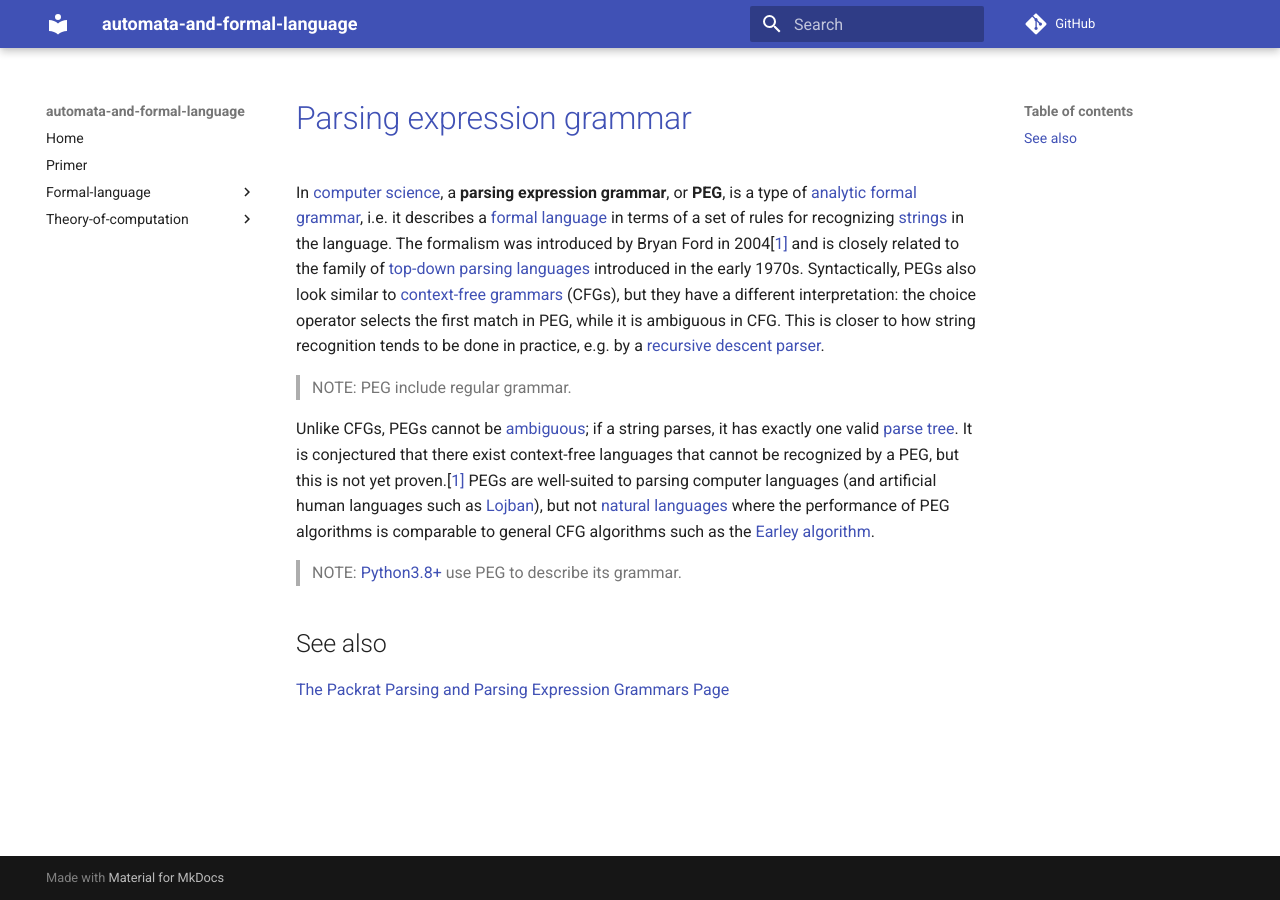
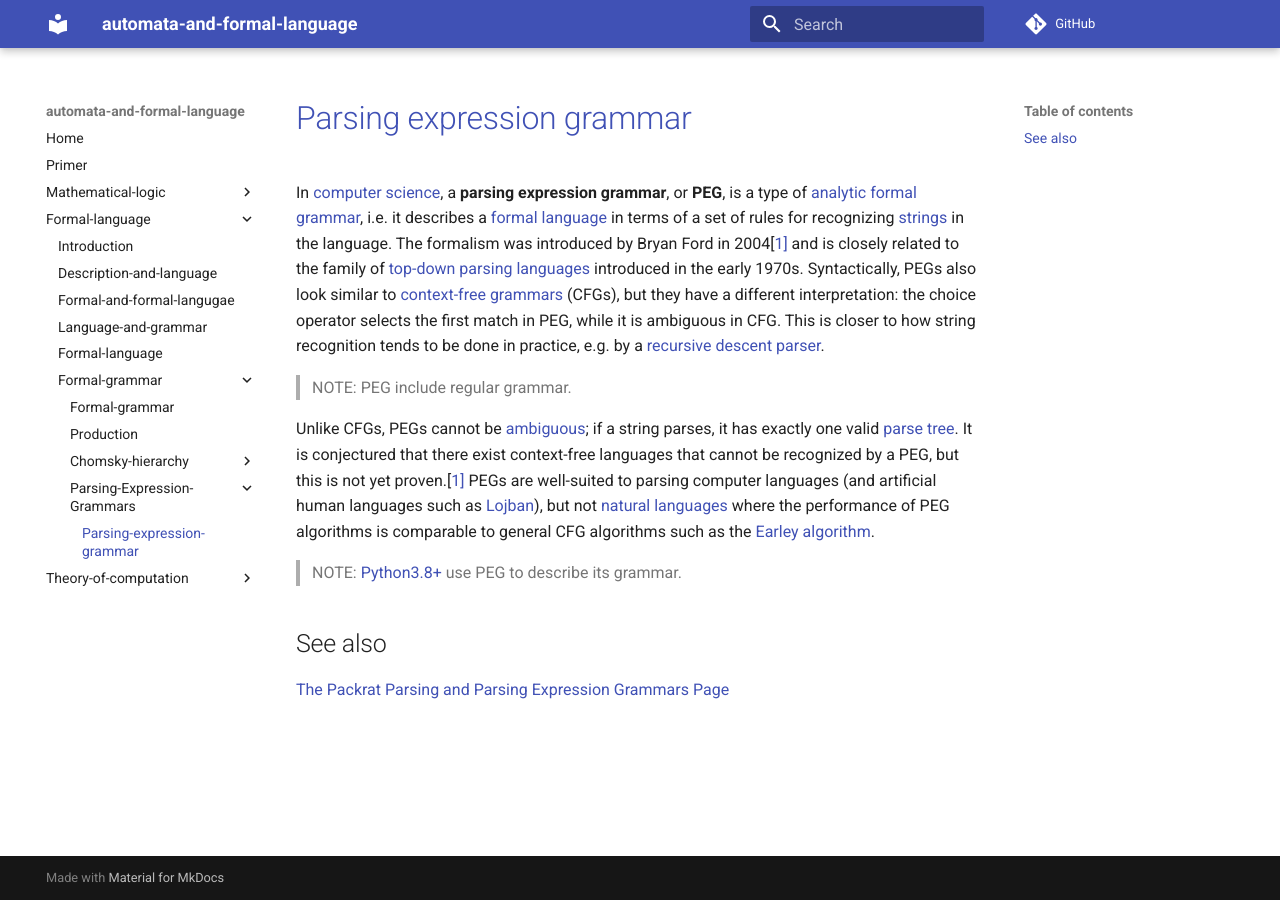
Before and after one commit to dengking/Language, an MkDocs documentation site: the page built from docs/Formal-language/Formal-grammar/Parsing-Expression-Grammars/Parsing-expression-grammar.md, in a window 1280 px wide. Built offline with MkDocs 1.6.1 and Material for MkDocs 9.7.7, drawn with Linux system fonts in a browser that asks for light colours; comment, search, counter and statistics services are not loaded.

Commit message:
更新内容

```diff
--- a/docs/Formal-language/Formal-grammar/Parsing-Expression-Grammars/mkdocs.yml
+++ b/docs/Formal-language/Formal-grammar/Parsing-Expression-Grammars/mkdocs.yml
@@ -1,2 +1,2 @@
-nav
+nav:
     - Parsing-expression-grammar: Parsing-expression-grammar.md
--- a/mkdocs.yml
+++ b/mkdocs.yml
@@ -8,13 +8,14 @@ markdown_extensions:
 nav:
 - Home: index.md
 - Primer: Primer.md
+- Mathematical-logic:
+  - Introduction: Mathematical-logic/index.md
 - Formal-language:
   - Introduction: Formal-language/index.md
   - Description-and-language: Formal-language/Description-and-language.md
   - Formal-and-formal-langugae: Formal-language/Formal-and-formal-langugae.md
-  - Language: Formal-language/wikipedia-Language.md
-  - Formal-language: Formal-language/wikipedia-Formal-language.md
-  - Formal-system: Formal-language/wikipedia-Formal-system.md
+  - Language-and-grammar: Formal-language/Language-and-grammar.md
+  - Formal-language: Formal-language/Formal-language.md
   - Formal-grammar:
     - Formal-grammar: Formal-language/Formal-grammar/wikipedia-Formal-grammar.md
     - Production: Formal-language/Formal-grammar/wikipedia-Production(computer-science).md
@@ -39,6 +40,8 @@ nav:
           - Regular-expression: Formal-language/Formal-grammar/Chomsky-hierarchy/Type-3/Regular-expression/wikipedia-Regular-expression.md
           - Thompson's-construction: Formal-language/Formal-grammar/Chomsky-hierarchy/Type-3/Regular-expression/wikipedia-Thompson's-construction.md
           - Regex-Engine: Formal-language/Formal-grammar/Chomsky-hierarchy/Type-3/Regular-expression/Regex-Engine.md
+    - Parsing-Expression-Grammars:
+      - Parsing-expression-grammar: Formal-language/Formal-grammar/Parsing-Expression-Grammars/Parsing-expression-grammar.md
 - Theory-of-computation:
   - index: Theory-of-computation/index.md
   - Theory-of-computation: Theory-of-computation/Theory-of-computation.md
```
